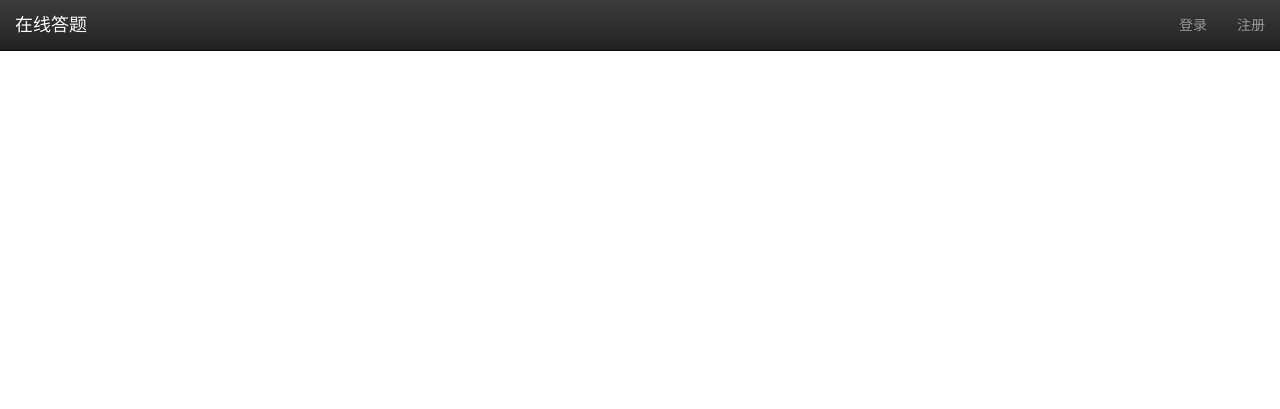
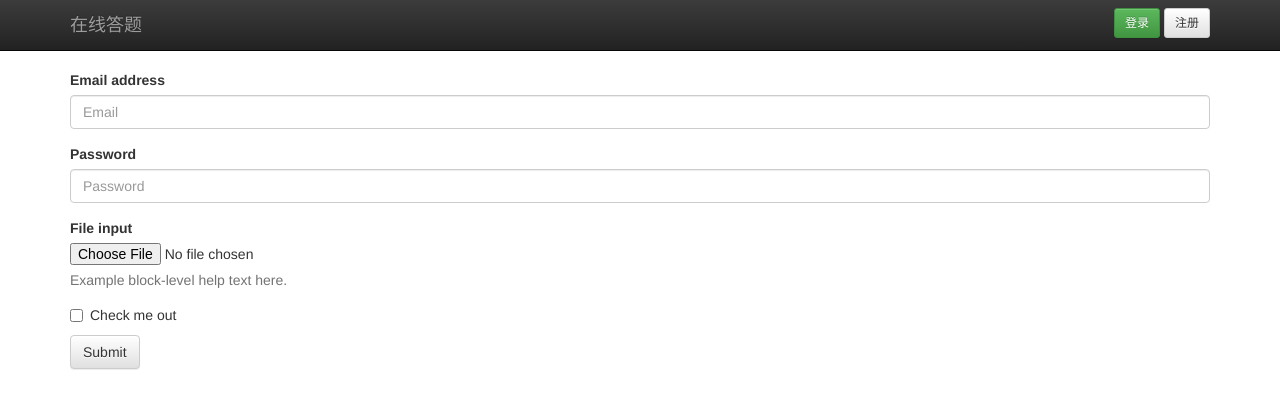
Before and after one commit to stamaimer/flask-starter, a Flask app: template app/templates/index.html in a window 1280 px wide. Shown: the top 409 px of the page. Run offline with Flask 2, Linux system fonts and the light colour scheme; a user stored in the database is signed in; tables that the repository leaves empty hold one stand-in row (values such as "Sample post"); the template is opened without the code that fills it: most values are stand-ins (such as "Sample title", 1, 10 or a date in 2020); some libraries are stand-ins or nearby versions.

Commit message:
在线答题

```diff
--- a/app/templates/base.html
+++ b/app/templates/base.html
@@ -20,7 +20,7 @@
     </head>
     <body style="padding-top: 70px">
         <nav class="navbar navbar-inverse navbar-fixed-top">
-            <div class="container-fluid">
+            <div class="container">
                 <div class="navbar-header">
                     <button type="button" class="navbar-toggle collapsed" data-toggle="collapse" data-target="#navbar" aria-expanded="false">
                         <span class="sr-only">Toggle navigation</span>
@@ -31,10 +31,10 @@
                     <a class="navbar-brand" href="/">在线答题</a>
                 </div>
                 <div class="collapse navbar-collapse" id="navbar">
-                    <ul class="nav navbar-nav navbar-right">
-                        <li><a href="{{ url_for_security('login') }}">登录</a></li>
-                        <li><a href="{{ url_for_security('register') }}">注册</a></li>
-                    </ul>
+                    <form class="navbar-form navbar-right">
+                        <a href="{{ url_for_security('login') }}" class="btn btn-success btn-sm" role="button">登录</a>
+                        <a href="{{ url_for_security('register') }}" class="btn btn-default btn-sm" role="button">注册</a>
+                    </form>
                 </div>
             </div>
         </nav>
--- a/app/templates/index.html
+++ b/app/templates/index.html
@@ -1,5 +1,26 @@
 {% extends "base.html" %}
 {% block content %}
     <div class="container">
+        <form>
+  <div class="form-group">
+    <label for="exampleInputEmail1">Email address</label>
+    <input type="email" class="form-control" id="exampleInputEmail1" placeholder="Email">
+  </div>
+  <div class="form-group">
+    <label for="exampleInputPassword1">Password</label>
+    <input type="password" class="form-control" id="exampleInputPassword1" placeholder="Password">
+  </div>
+  <div class="form-group">
+    <label for="exampleInputFile">File input</label>
+    <input type="file" id="exampleInputFile">
+    <p class="help-block">Example block-level help text here.</p>
+  </div>
+  <div class="checkbox">
+    <label>
+      <input type="checkbox"> Check me out
+    </label>
+  </div>
+  <button type="submit" class="btn btn-default">Submit</button>
+</form>
     </div>
 {% endblock %}
```
